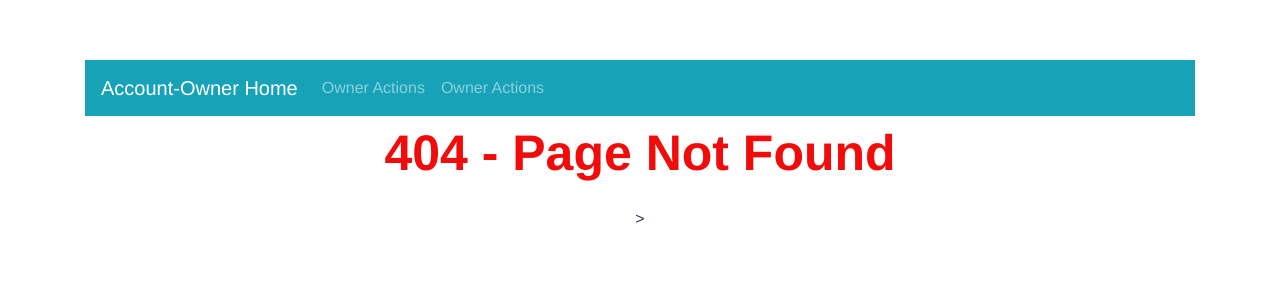
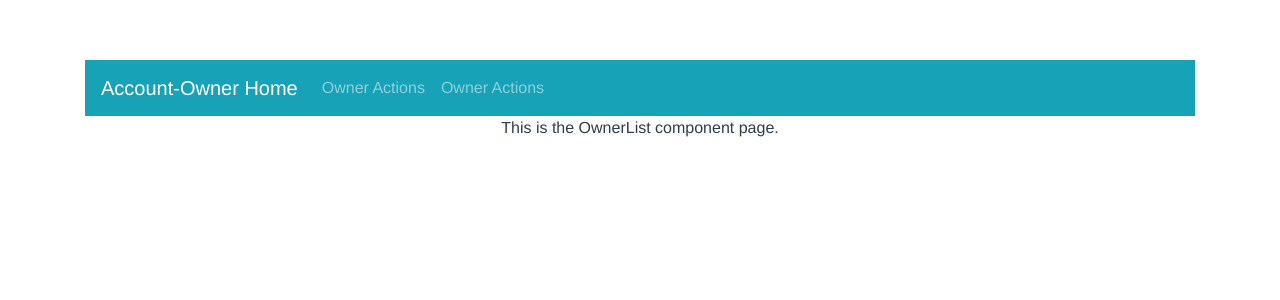
Before and after one commit to TheLurkingDev/asp-net-core-web-api-with-vue-client, a Vue app in the folder AccountOwnerClient/: page /owner in a window 1280 px wide. Before the commit this address had no page. Shown: the top 300 px of the page. Built offline with nearby package versions, Linux system fonts and the light colour scheme; the HTML template or start-up script is replaced by a standard one.

Commit message:
Added OwnerList component and configured its routing.

```diff
--- a/AccountOwnerClient/src/App.vue
+++ b/AccountOwnerClient/src/App.vue
@@ -7,7 +7,7 @@
     </b-row>
     <b-row>
       <b-col>
-        <router-view />>
+        <router-view />
       </b-col>
     </b-row>
   </b-container>
--- a/AccountOwnerClient/src/components/Navbar.vue
+++ b/AccountOwnerClient/src/components/Navbar.vue
@@ -5,13 +5,14 @@
     variant="info">
         <b-navbar-brand :to="{ name: 'Home' }">Account-Owner Home</b-navbar-brand>
         <b-navbar-nav>
-            <b-nav-item href="#">Owner Actions</b-nav-item>
+            <b-nav-item :to="{ name: 'OwnerList'}">Owner Actions</b-nav-item>
             <b-nav-item href="#">Owner Actions</b-nav-item>
         </b-navbar-nav>
     </b-navbar>
 </template>
 
 <script>
+
 export default {
 
 }
--- /dev/null
+++ b/AccountOwnerClient/src/components/owner/OwnerList.vue
@@ -0,0 +1,15 @@
+<template>
+    <div>
+        <p>This is the OwnerList component page.</p>
+    </div>
+</template>
+
+<script>
+export default {
+    name: 'OwnerList'
+}
+</script>
+
+<style>
+
+</style>
--- a/AccountOwnerClient/src/router/index.js
+++ b/AccountOwnerClient/src/router/index.js
@@ -2,6 +2,7 @@ import Vue from 'vue'
 import Router from 'vue-router'
 import Home from '@/components/Home';
 import NotFound from '@/error-pages/NotFound';
+import OwnerList from '@/components/owner/OwnerList';
 
 Vue.use(Router)
 
@@ -14,6 +15,11 @@ export default new Router({
       component: Home
     },
     {
+      path: '/owner',
+      name: 'OwnerList',
+      component: OwnerList
+    },
+    {
       path: '*',
       name: 'NotFound',
       component: NotFound
```
